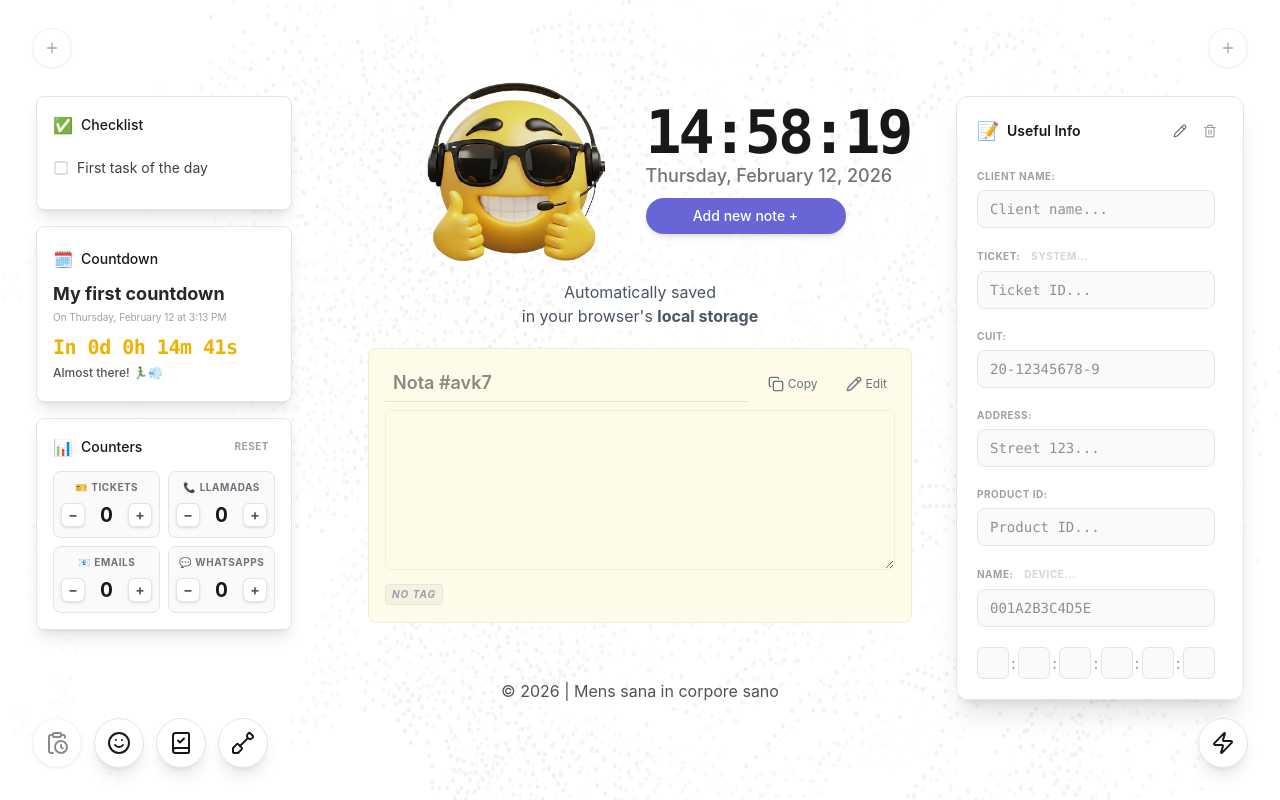
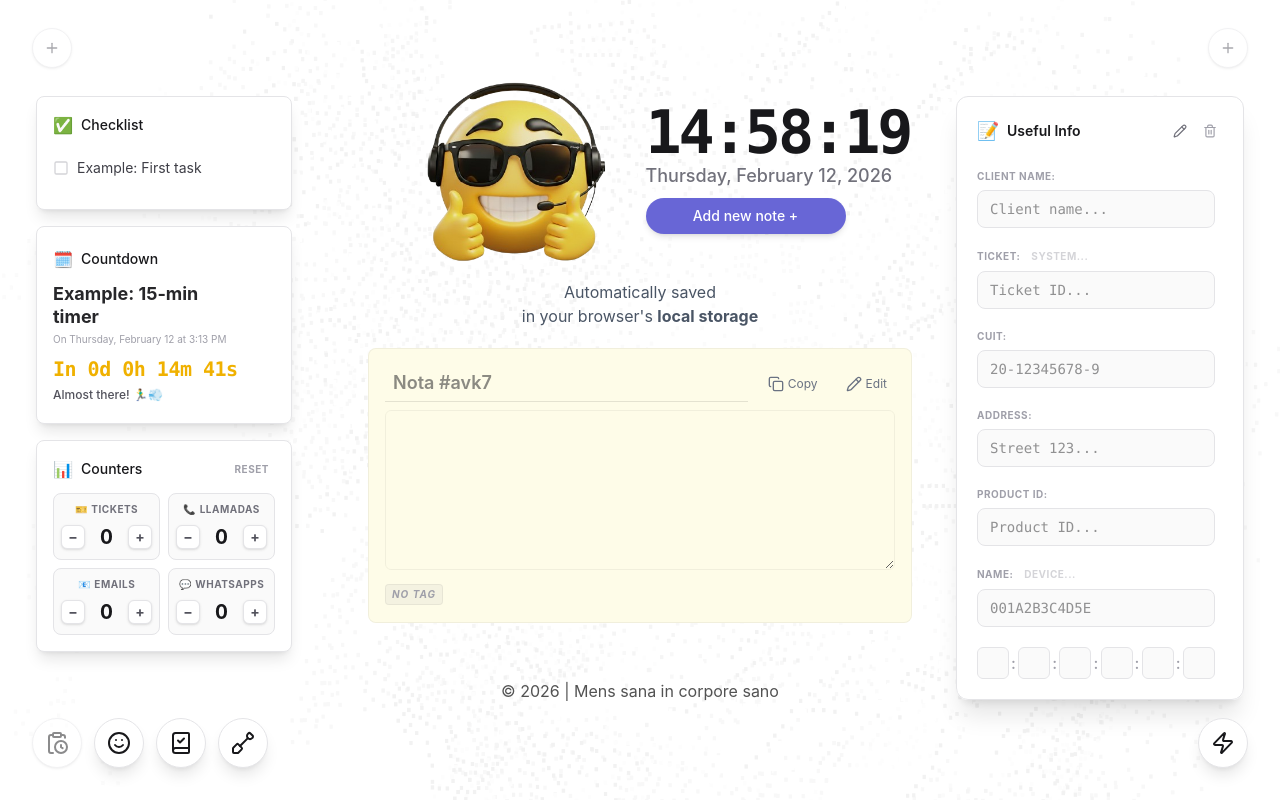
Before and after one commit to gonzalogramagia/apex-today, a Next.js app: page /en in a window 1280 px wide. Built offline with nearby package versions, Linux system fonts and the light colour scheme.

Commit message:
feat(defaults): add example texts for new users on notes, tasks and timer

```diff
--- a/app/components/Countdown.tsx
+++ b/app/components/Countdown.tsx
@@ -104,7 +104,7 @@ export default function Countdown() {
                     const localISOTime = (new Date(futureDate.getTime() - tzoffset)).toISOString().slice(0, 16)
                     const defaultCountdown = [{
                         id: typeof crypto !== 'undefined' && crypto.randomUUID ? crypto.randomUUID() : Date.now().toString(),
-                        name: isEnglish ? 'My first countdown' : 'Mi primera cuenta regresiva',
+                        name: isEnglish ? 'Example: 15-min timer' : 'Ej: Evento en 15min',
                         date: localISOTime
                     }]
                     setCountdowns(defaultCountdown)
--- a/app/components/DailyTasks.tsx
+++ b/app/components/DailyTasks.tsx
@@ -85,7 +85,7 @@ export default function DailyTasks() {
         if (!savedTasks) {
             parsedTasks = [{
                 id: typeof crypto !== 'undefined' && crypto.randomUUID ? crypto.randomUUID() : Date.now().toString(),
-                text: isEnglish ? 'First task of the day' : 'Primera tarea del día',
+                text: isEnglish ? 'Example: First task' : 'Ejemplo: Primera tarea',
                 completed: false
             }]
         }
--- a/app/components/Header.tsx
+++ b/app/components/Header.tsx
@@ -80,11 +80,15 @@ export default function Header({ lang, onAddNote, addNoteText, title, mobileAddT
             {showClock ? (
                 /* Clock + Add Button Container - Visible on Desktop when clock is enabled */
                 <div className="hidden lg:flex flex-col items-start justify-center gap-2 -mt-4 -ml-3 animate-in fade-in slide-in-from-top-4 duration-500 transition-opacity">
-                    <div className="flex flex-col items-start justify-start">
-                        <span className="text-6xl font-black font-mono tracking-tighter text-zinc-900 leading-none cursor-default select-none">
+                    <div
+                        className="flex flex-col items-start justify-start cursor-pointer hover:opacity-80 transition-opacity"
+                        onClick={() => window.open('https://anycalendar.org/', '_blank')}
+                        title="Open AnyCalendar"
+                    >
+                        <span className="text-6xl font-black font-mono tracking-tighter text-zinc-900 leading-none select-none">
                             {formatTime(currentTime)}
                         </span>
-                        <span className="text-lg text-zinc-500 font-medium cursor-default select-none">
+                        <span className="text-lg text-zinc-500 font-medium select-none">
                             {formatDate(currentTime)}
                         </span>
                     </div>
--- a/app/components/ShortcutFloater.tsx
+++ b/app/components/ShortcutFloater.tsx
@@ -145,7 +145,7 @@ export default function ShortcutFloater() {
             saveShortcuts(updated)
         } else {
             const newShortcut: Shortcut = {
-                id: crypto.randomUUID(),
+                id: typeof crypto !== 'undefined' && crypto.randomUUID ? crypto.randomUUID() : Date.now().toString(),
                 name,
                 iconUrl: finalIconUrl,
                 url: finalUrl,
```
